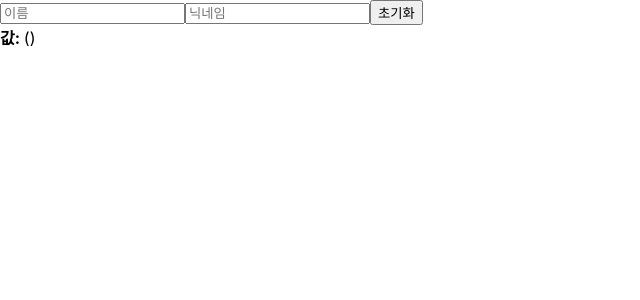
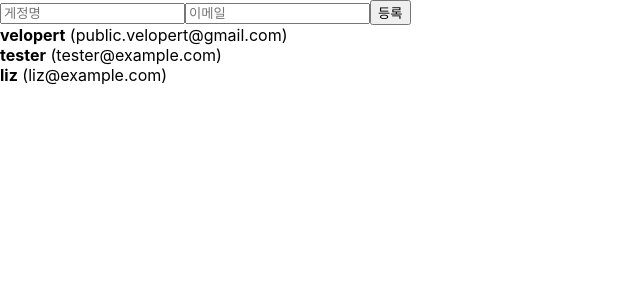
Before and after one commit to samsara-ku/study, a React (Create React App) app in the folder begin-react/: page / in a window 1280 px wide. Shown: the top 300 px of the page, without its empty margins (0-640 px from the left). Built offline with nearby package versions, Linux system fonts and the light colour scheme.

Commit message:
Added list using setUser is completed

```diff
--- a/begin-react/src/App.js
+++ b/begin-react/src/App.js
@@ -1,13 +1,68 @@
-import React from 'react'
-import Hello from './Hello'
-import logo from './logo.svg'
-import './App.css'
-import Wrapper from './Wrapper'
-import Counter from './Counter'
-import InputSample from './InputSample'
+import React, { useRef } from 'react'
+import UserList from './UserList'
+import CreateUser from './CreateUser'
+import { useState } from 'react'
 
 function App() {
-  return <InputSample />
+  const [inputs, setInputs] = useState({
+    username: '',
+    email: '',
+  })
+
+  const { username, email } = inputs
+
+  const onChange = (e) => {
+    const { name, value } = e.target
+
+    setInputs({
+      ...inputs,
+      [name]: value,
+    })
+  }
+
+  const [users, setUsers] = useState([
+    {
+      id: 1,
+      username: 'velopert',
+      email: 'public.velopert@gmail.com',
+    },
+    {
+      id: 2,
+      username: 'tester',
+      email: 'tester@example.com',
+    },
+    {
+      id: 3,
+      username: 'liz',
+      email: 'liz@example.com',
+    },
+  ])
+
+  const nextId = useRef(4)
+
+  const onCreate = () => {
+    const user = {
+      id: nextId.current,
+      username,
+      email,
+    }
+
+    setUsers([...users, user])
+    //setUsers(users.concat(user))
+
+    setInputs({
+      username: '',
+      email: '',
+    })
+
+    nextId.current += 1
+  }
+  return (
+    <>
+      <CreateUser username={username} email={email} onChange={onChange} onCreate={onCreate} />
+      <UserList users={users} />
+    </>
+  )
 }
 
 export default App
--- /dev/null
+++ b/begin-react/src/CreateUser.js
@@ -0,0 +1,13 @@
+import React from 'react'
+
+function CreateUser({ username, email, onChange, onCreate }) {
+  return (
+    <div>
+      <input name="username" placeholder="게정명" onChange={onChange} value={username} />
+      <input name="email" placeholder="이메일" onChange={onChange} value={email} />
+      <button onClick={onCreate}>등록</button>
+    </div>
+  )
+}
+
+export default CreateUser
--- /dev/null
+++ b/begin-react/src/UserList.js
@@ -0,0 +1,21 @@
+import React from 'react'
+
+function User({ user }) {
+  return (
+    <div>
+      <b>{user.username}</b> <span>({user.email})</span>
+    </div>
+  )
+}
+
+function UserList({ users }) {
+  return (
+    <div>
+      {users.map((user) => (
+        <User user={user} key={user.id} />
+      ))}
+    </div>
+  )
+}
+
+export default UserList
```
